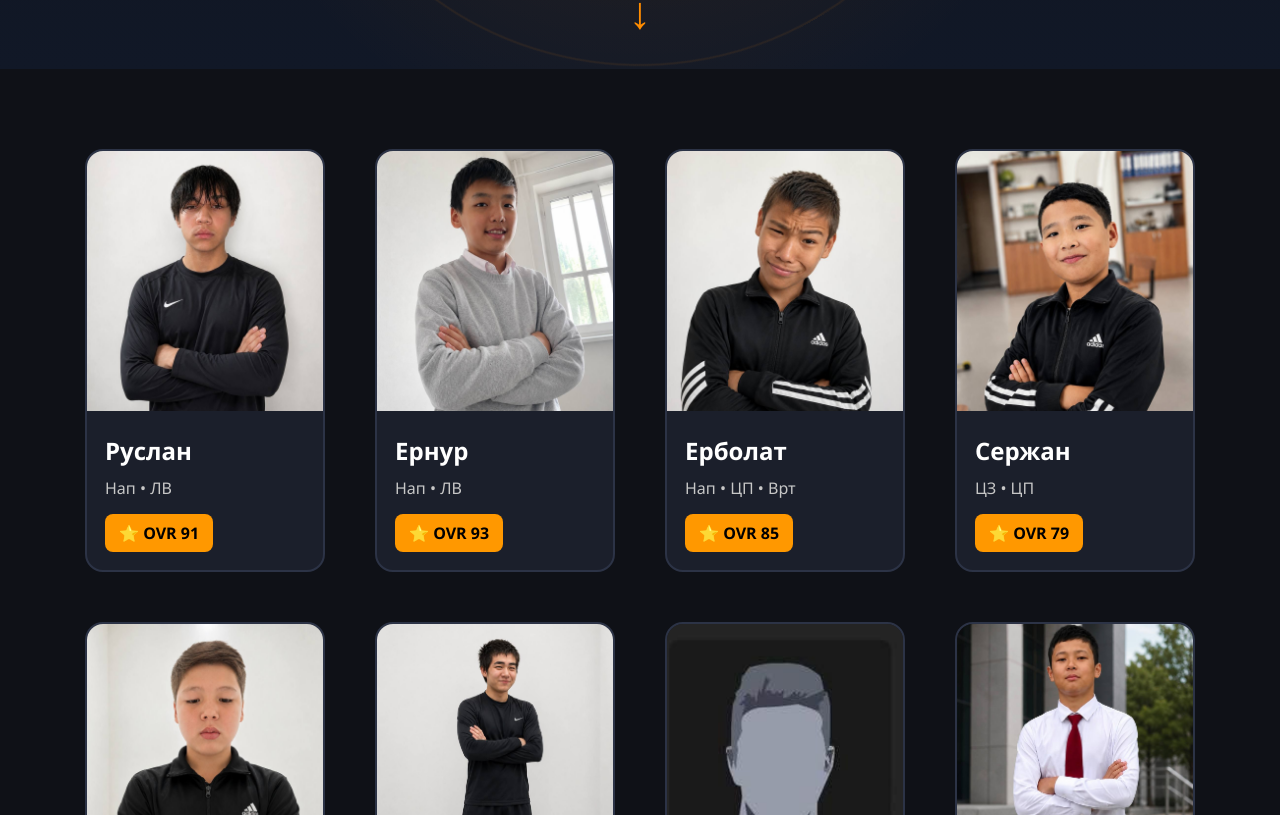
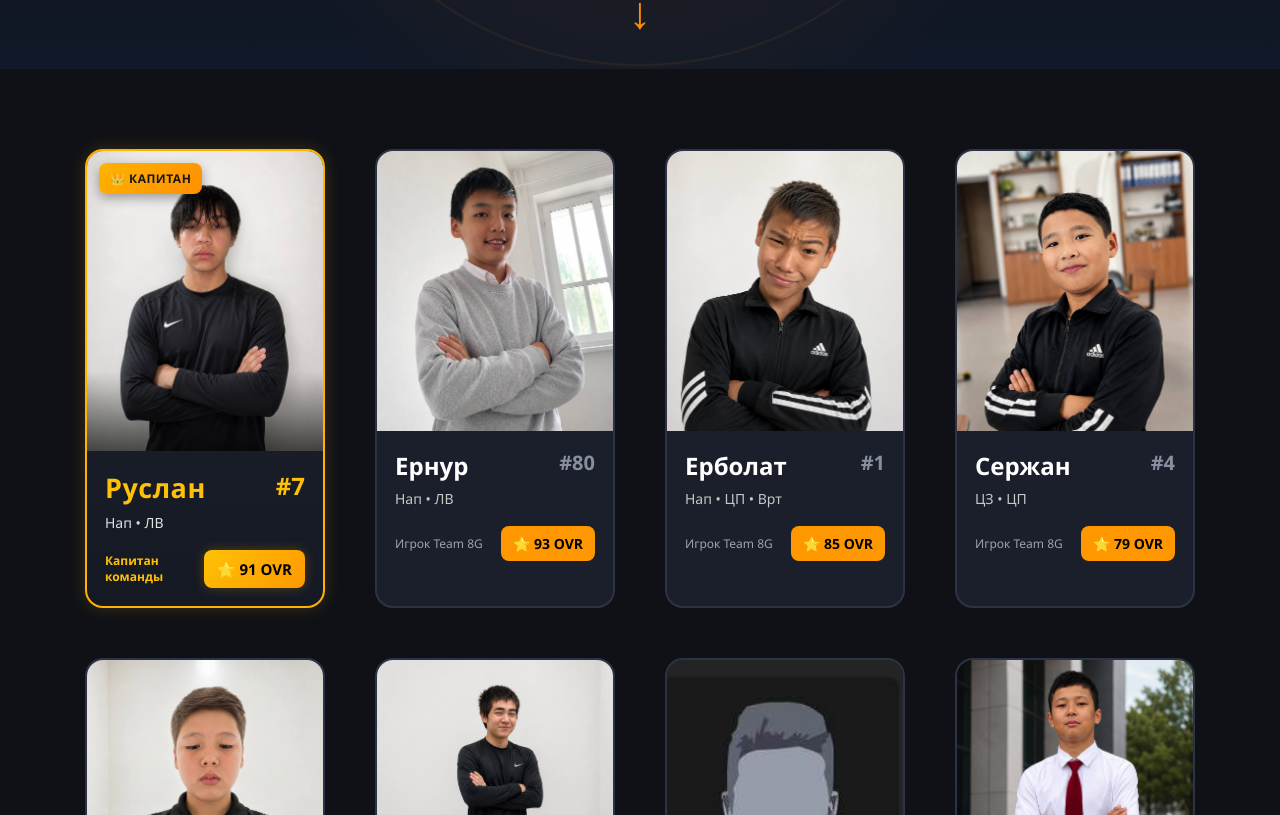
Before and after one commit to Snick7/team8g, a React (Vite) app: page / in a window 1280 px wide. Shown: the part 745-1560 px from the top of the page. Built offline with nearby package versions, Linux system fonts and the light colour scheme.

Commit message:
новый дизайн карточек

```diff
--- a/src/components/PlayerCard.css
+++ b/src/components/PlayerCard.css
@@ -1,3 +1,5 @@
+/* ================= PLAYERS ================= */
+
 .players {
   width: 100%;
   max-width: 1800px;
@@ -11,48 +13,314 @@
   gap: 50px;
 }
 
+
+/* ================= ОБЫЧНАЯ КАРТОЧКА ================= */
+
 .player-card {
+  position: relative;
+
   width: 240px;
+
   background: #1b1f2b;
+
   border-radius: 18px;
   overflow: hidden;
+
   border: 2px solid #2c3346;
-  transition: 0.3s ease;
+
+  transition:
+    transform 0.3s ease,
+    border-color 0.3s ease,
+    box-shadow 0.3s ease;
+
   cursor: pointer;
 }
 
 .player-card:hover {
   transform: translateY(-8px);
+
   border-color: #ff9800;
-  box-shadow: 0 0 25px rgba(255, 152, 0, 0.4);
+
+  box-shadow:
+    0 0 25px rgba(255, 152, 0, 0.4);
+}
+
+
+/* ================= ФОТО ================= */
+
+.player-photo {
+  position: relative;
+
+  width: 100%;
+  height: 280px;
+
+  overflow: hidden;
+
+  background: #11151d;
 }
 
 .player-card img {
   width: 100%;
-  height: 260px;
+  height: 100%;
+
   object-fit: cover;
+
+  display: block;
+
+  transition: transform 0.4s ease;
 }
+
+.player-card:hover img {
+  transform: scale(1.05);
+}
+
+
+/* ================= ИНФОРМАЦИЯ ================= */
 
 .player-info {
   padding: 18px;
 }
 
+.player-top {
+  display: flex;
+
+  justify-content: space-between;
+  align-items: flex-start;
+
+  gap: 10px;
+}
+
 .player-info h2 {
   color: white;
+
   font-size: 24px;
-  margin-bottom: 10px;
+
+  margin: 0 0 7px 0;
 }
 
-.player-info p {
+.player-position {
   color: #c7c7c7;
-  margin-bottom: 15px;
+
+  margin: 0;
+
+  font-size: 14px;
 }
+
+
+/* ================= НОМЕР ================= */
+
+.player-number {
+  color: #888fa0;
+
+  font-size: 20px;
+
+  font-weight: 800;
+
+  white-space: nowrap;
+}
+
+
+/* ================= НИЗ КАРТОЧКИ ================= */
+
+.player-bottom {
+  display: flex;
+
+  align-items: center;
+  justify-content: space-between;
+
+  gap: 10px;
+
+  margin-top: 18px;
+}
+
+.player-role {
+  color: #9da3b0;
+
+  font-size: 12px;
+
+  line-height: 1.3;
+}
+
+
+/* ================= OVR ================= */
 
 .rating {
   display: inline-block;
+
   background: #ff9800;
+
   color: black;
-  padding: 8px 14px;
+
+  padding: 8px 12px;
+
   border-radius: 8px;
+
   font-weight: bold;
+
+  font-size: 14px;
+
+  white-space: nowrap;
 }
+
+
+/* ================================================= */
+/* ================= КАПИТАН ====================== */
+/* ================================================= */
+
+.captain-card {
+  border: 2px solid #ffb300;
+
+  background:
+    linear-gradient(
+      180deg,
+      #252015 0%,
+      #1b1f2b 45%,
+      #151923 100%
+    );
+
+  box-shadow:
+    0 0 18px rgba(255, 179, 0, 0.18);
+}
+
+.captain-card:hover {
+  transform: translateY(-12px);
+
+  border-color: #ffc107;
+
+  box-shadow:
+    0 0 30px rgba(255, 179, 0, 0.5);
+}
+
+
+/* ================= БЕЙДЖ КАПИТАНА ================= */
+
+.captain-badge {
+  position: absolute;
+
+  top: 12px;
+  left: 12px;
+
+  z-index: 5;
+
+  background: linear-gradient(
+    135deg,
+    #ffb300,
+    #ff8f00
+  );
+
+  color: #171717;
+
+  padding: 7px 11px;
+
+  border-radius: 8px;
+
+  font-size: 12px;
+
+  font-weight: 900;
+
+  letter-spacing: 0.5px;
+
+  box-shadow:
+    0 4px 12px rgba(0, 0, 0, 0.35);
+}
+
+
+/* ================= КАПИТАНСКОЕ ФОТО ================= */
+
+.captain-card .player-photo {
+  height: 300px;
+
+  background:
+    linear-gradient(
+      180deg,
+      rgba(255, 179, 0, 0.08),
+      transparent
+    );
+}
+
+.captain-card .player-photo::after {
+  content: "";
+
+  position: absolute;
+
+  left: 0;
+  right: 0;
+  bottom: 0;
+
+  height: 80px;
+
+  background: linear-gradient(
+    transparent,
+    rgba(0, 0, 0, 0.65)
+  );
+
+  pointer-events: none;
+}
+
+
+/* ================= ИМЯ КАПИТАНА ================= */
+
+.captain-card .player-info h2 {
+  color: #ffc107;
+
+  font-size: 27px;
+
+  letter-spacing: 0.5px;
+}
+
+.captain-card .player-position {
+  color: #e0e0e0;
+}
+
+
+/* ================= НОМЕР КАПИТАНА ================= */
+
+.captain-card .player-number {
+  color: #ffc107;
+
+  font-size: 24px;
+}
+
+
+/* ================= РОЛЬ КАПИТАНА ================= */
+
+.captain-card .player-role {
+  color: #ffc107;
+
+  font-weight: 700;
+}
+
+
+/* ================= OVR КАПИТАНА ================= */
+
+.captain-card .rating {
+  background: linear-gradient(
+    135deg,
+    #ffc107,
+    #ff9800
+  );
+
+  font-size: 15px;
+
+  padding: 9px 13px;
+
+  box-shadow:
+    0 0 12px rgba(255, 179, 0, 0.25);
+}
+
+
+/* ================= АДАПТИВ ================= */
+
+@media (max-width: 600px) {
+
+  .players {
+    padding: 0 20px;
+
+    gap: 25px;
+  }
+
+  .player-card {
+    width: 240px;
+  }
+
+}
--- a/src/components/PlayerCard.jsx
+++ b/src/components/PlayerCard.jsx
@@ -4,21 +4,56 @@ import { useNavigate } from "react-router-dom";
 function PlayerCard({ player }) {
   const navigate = useNavigate();
 
+  const isCaptain = player.id === 1;
+
   return (
     <div
-      className="player-card"
+      className={`player-card ${isCaptain ? "captain-card" : ""}`}
       onClick={() => navigate(`/player/${player.id}`)}
     >
-      <img src={player.photo} alt={player.name} />
+      {/* Статус капитана */}
+      {isCaptain && (
+        <div className="captain-badge">
+          👑 КАПИТАН
+        </div>
+      )}
 
+      {/* Фото */}
+      <div className="player-photo">
+        <img src={player.photo} alt={player.name} />
+      </div>
+
+      {/* Информация */}
       <div className="player-info">
-        <h2>{player.name}</h2>
 
-        <p>{player.positions.join(" • ")}</p>
+        <div className="player-top">
+          <div>
+            <h2>{player.name}</h2>
 
-        <span className="rating">
-          ⭐ OVR {player.rating}
-        </span>
+            <p className="player-position">
+              {player.positions.join(" • ")}
+            </p>
+          </div>
+
+          {player.number && (
+            <span className="player-number">
+              #{player.number}
+            </span>
+          )}
+        </div>
+
+        <div className="player-bottom">
+
+          <div className="player-role">
+            {isCaptain ? "Капитан команды" : "Игрок Team 8G"}
+          </div>
+
+          <span className="rating">
+            ⭐ {player.rating} OVR
+          </span>
+
+        </div>
+
       </div>
     </div>
   );
```
